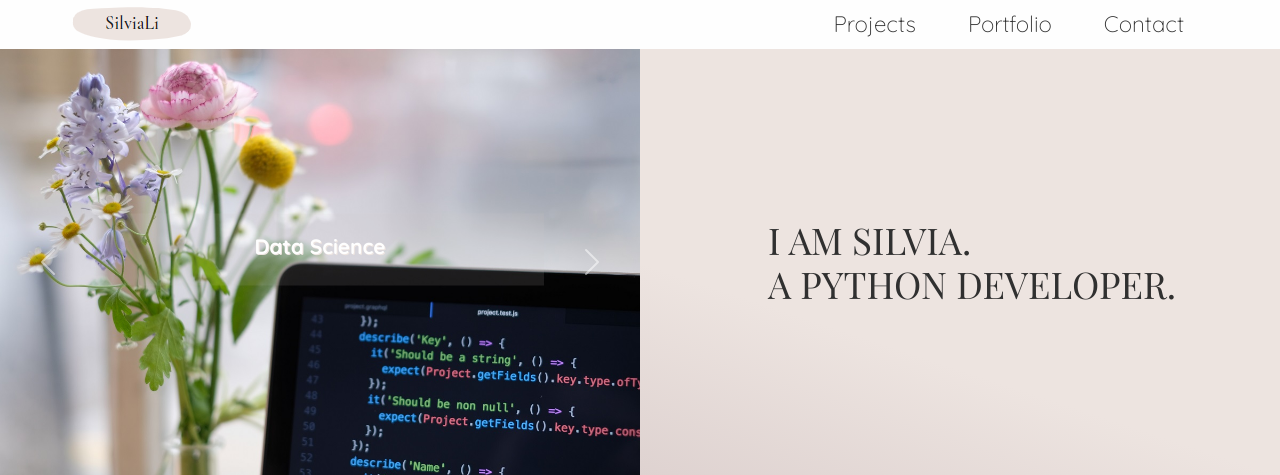
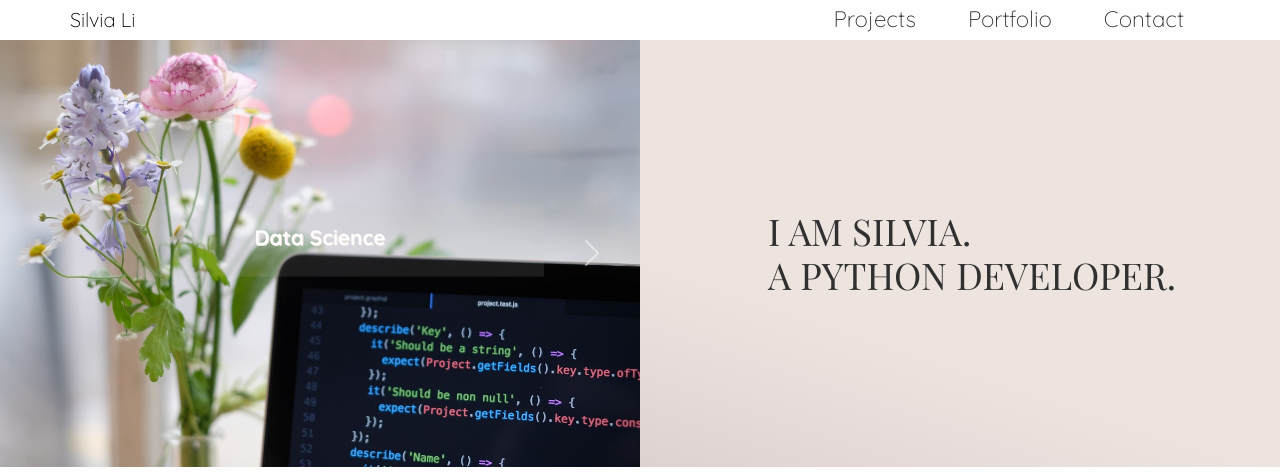
Before and after one commit to lisilvia/Professional_Portfolio, a Flask app: page / in a window 1280 px wide. Shown: the top 475 px of the page. Run offline with Flask 2, Linux system fonts and the light colour scheme; some libraries are stand-ins or nearby versions; some web fonts are replaced.

Commit message:
Change logo

```diff
--- a/templates/index.html
+++ b/templates/index.html
@@ -22,7 +22,8 @@
     <section>
     <nav class="navbar navbar-expand-lg navbar-light fixed-top">
         <div class="container container-navbar">
-            <a class="navbar-brand" href="index.html"><img src="static/img/mylogo.jpg" class="d-block w-100" alt="..."></a>
+<!--            <a class="navbar-brand" href="index.html"><img src="static/img/mylogo.jpg" class="d-block w-100" alt="..."></a>-->
+            <a class="navbar-brand" href="index.html">Silvia Li</a>
             <button class="navbar-toggler" type="button" data-bs-toggle="collapse" data-bs-target="#navbarSupportedContent" aria-controls="navbarSupportedContent" aria-expanded="false" aria-label="Toggle navigation">
                 <span class="navbar-toggler-icon"></span>
             </button>
```
